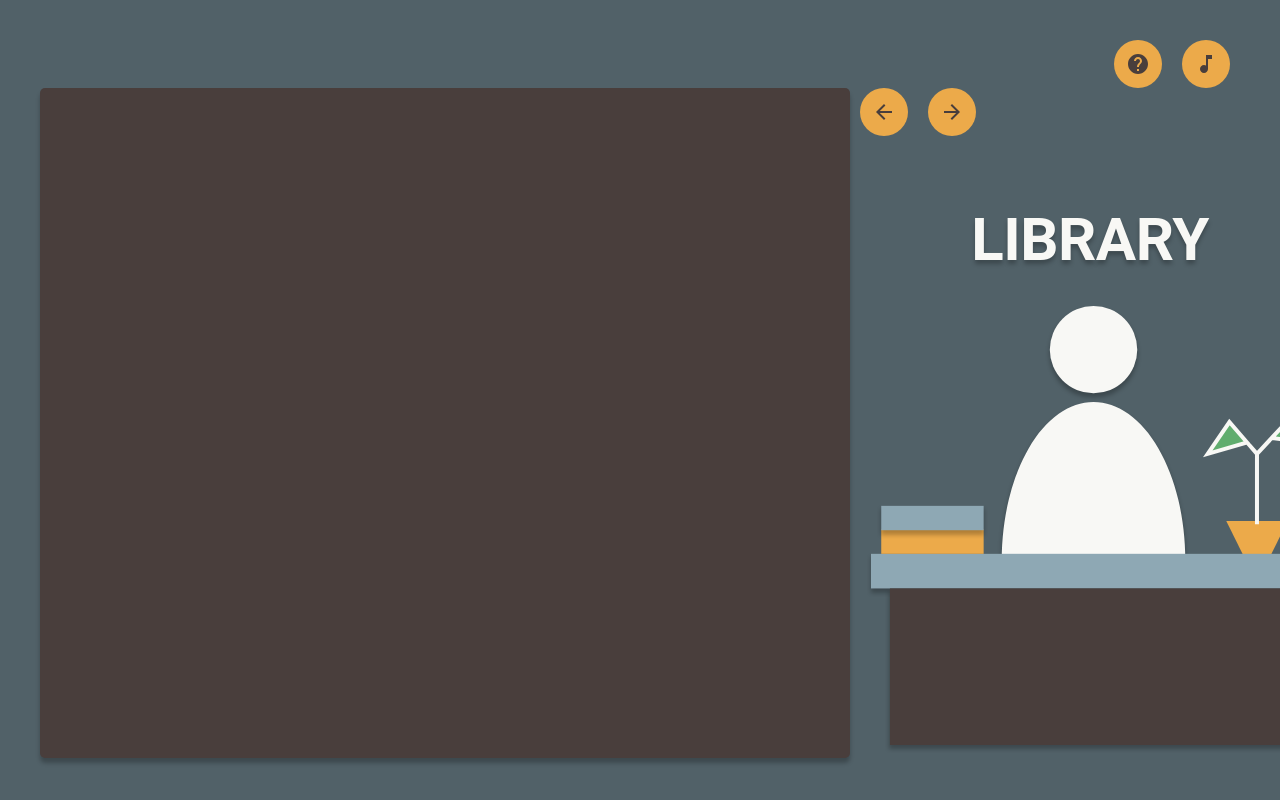
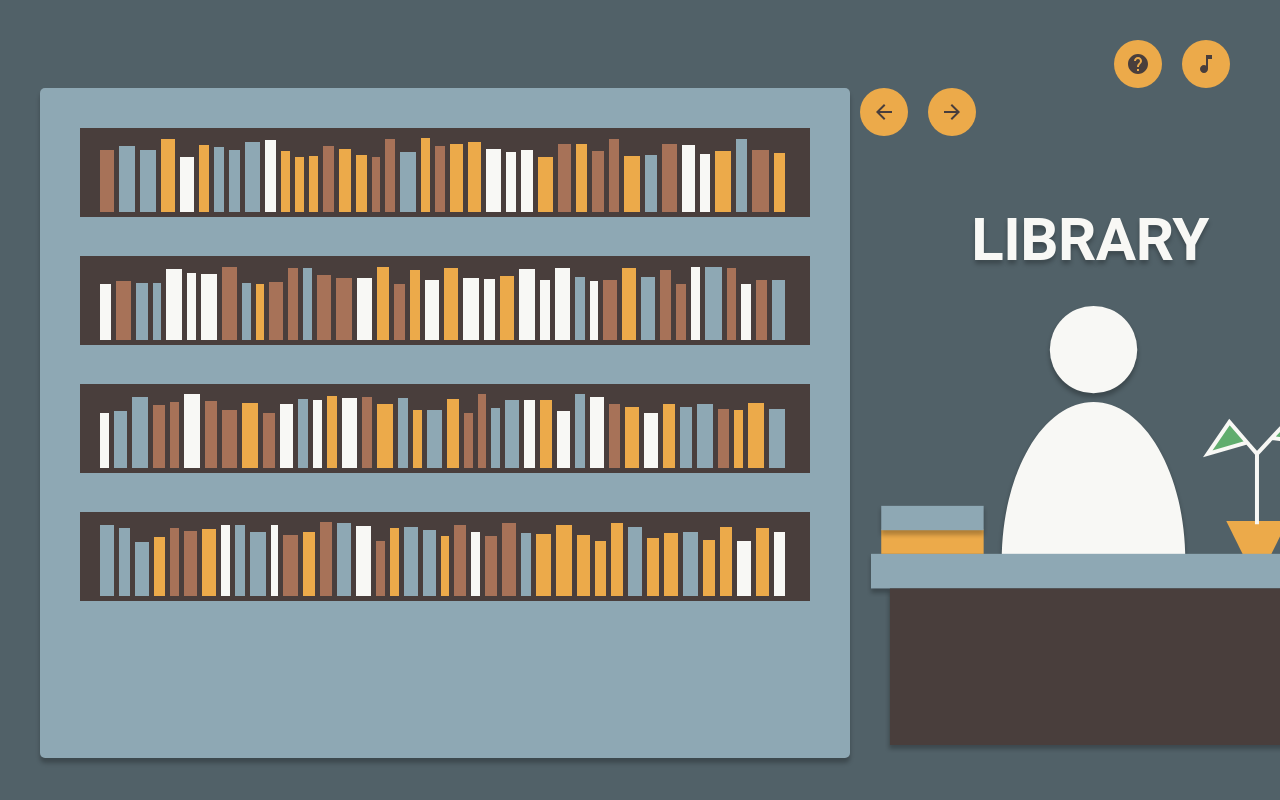
Before and after one commit to chrisrabe/library, a React (Create React App) app in the folder library-client/: page / in a window 1280 px wide. Shown: the top 800 px of the page. Built offline with nearby package versions, Linux system fonts and the light colour scheme.

Commit message:
added books on shelf

```diff
--- /dev/null
+++ b/library-client/src/components/pages/Home/components/BookPanel/components/BookShelf/components/ShelfBook/index.jsx
@@ -0,0 +1,32 @@
+import React, { useCallback, useEffect, useState } from 'react';
+import colors from 'utils/colors';
+import { Container } from 'components/pages/Home/components/BookPanel/components/BookShelf/components/ShelfBook/styles';
+
+const ShelfBook = () => {
+  const [offset, setOffset] = useState({ x: 0, y: 0 });
+  const [color, setColor] = useState(undefined);
+
+  const getColor = useCallback(() => {
+    const colorChance = Math.round(Math.random() * 100);
+    if (colorChance >= 0 && colorChance < 25) {
+      setColor(colors.light);
+    } else if (colorChance >= 25 && colorChance < 50) {
+      setColor(colors.darkAccent);
+    } else if (colorChance >= 50 && colorChance < 75) {
+      setColor(colors.primary);
+    } else {
+      setColor(colors.secondary);
+    }
+  }, [setColor]);
+
+  useEffect(() => {
+    const yOffset = Math.random() * 20;
+    const xOffset = Math.random() * 20;
+    setOffset({ x: xOffset, y: yOffset });
+    getColor();
+  }, [setOffset, getColor]);
+
+  return <Container offset={offset} color={color} />;
+};
+
+export default ShelfBook;
--- /dev/null
+++ b/library-client/src/components/pages/Home/components/BookPanel/components/BookShelf/components/ShelfBook/styles.jsx
@@ -0,0 +1,17 @@
+import React from 'react';
+import styled from 'styled-components';
+import { getPulsateFrames } from 'utils/keyframes';
+
+const pulsate = getPulsateFrames(1, 1.5);
+
+export const Container = styled(({ offset, color, ...rest }) => <div {...rest} />)`
+  height: calc(100% - ${(props) => props.offset.y}px);
+  width: ${(props) => 20 + props.offset.x}px;
+  background-color: ${(props) => props.color};
+  margin-right: 5px;
+  :hover {
+    animation: ${pulsate} 800ms ease-in infinite alternate;
+    cursor: pointer;
+    filter: drop-shadow(0px 4px 4px rgba(0, 0, 0, 0.25));
+  }
+`;
--- /dev/null
+++ b/library-client/src/components/pages/Home/components/BookPanel/components/BookShelf/components/ShelfRow/index.jsx
@@ -0,0 +1,19 @@
+import React from 'react';
+import { Container, BookContainer, LabelContainer } from './styles';
+import ShelfBook from '../ShelfBook';
+
+const ShelfRow = () => {
+  const books = new Array(40).fill(1);
+  return (
+    <Container>
+      <BookContainer>
+        {books.map((item, index) => (
+          <ShelfBook key={`${item}-item-${index}`} />
+        ))}
+      </BookContainer>
+      <LabelContainer />
+    </Container>
+  );
+};
+
+export default ShelfRow;
--- /dev/null
+++ b/library-client/src/components/pages/Home/components/BookPanel/components/BookShelf/components/ShelfRow/styles.js
@@ -0,0 +1,20 @@
+import styled from 'styled-components';
+import colors from 'utils/colors';
+
+export const Container = styled.div`
+  width: 100%;
+  min-height: 20%;
+  margin-bottom: 10px;
+`;
+
+export const BookContainer = styled.div`
+  display: flex;
+  background-color: ${colors.dark};
+  height: 75%;
+  padding: 10px 20px 5px 20px;
+  align-items: flex-end;
+`;
+
+export const LabelContainer = styled.div`
+  height: 25%;
+`;
--- a/library-client/src/components/pages/Home/components/BookPanel/components/BookShelf/index.jsx
+++ b/library-client/src/components/pages/Home/components/BookPanel/components/BookShelf/index.jsx
@@ -1,6 +1,14 @@
 import React from 'react';
 import { Container } from './styles';
+import ShelfRow from './components/ShelfRow';
 
-const BookShelf = () => <Container />;
+const BookShelf = () => (
+  <Container>
+    <ShelfRow />
+    <ShelfRow />
+    <ShelfRow />
+    <ShelfRow />
+  </Container>
+);
 
 export default BookShelf;
--- a/library-client/src/components/pages/Home/components/BookPanel/components/BookShelf/styles.js
+++ b/library-client/src/components/pages/Home/components/BookPanel/components/BookShelf/styles.js
@@ -3,9 +3,11 @@ import colors from 'utils/colors';
 
 export const Container = styled.div`
   width: 100%;
+  display: flex;
+  flex-direction: column;
   height: 100%;
-  background-color: ${colors.dark};
-  box-shadow: 0px 5px 4px rgba(0, 0, 0, 0.25);
+  background-color: ${colors.primary};
+  box-shadow: 0 5px 4px rgba(0, 0, 0, 0.25);
   border-radius: 5px;
-  padding: 10px;
+  padding: 40px;
 `;
```
Also changed, not shown: library-client/.eslintrc.json, 1 other file (tests, documents, lock files or other folders).
